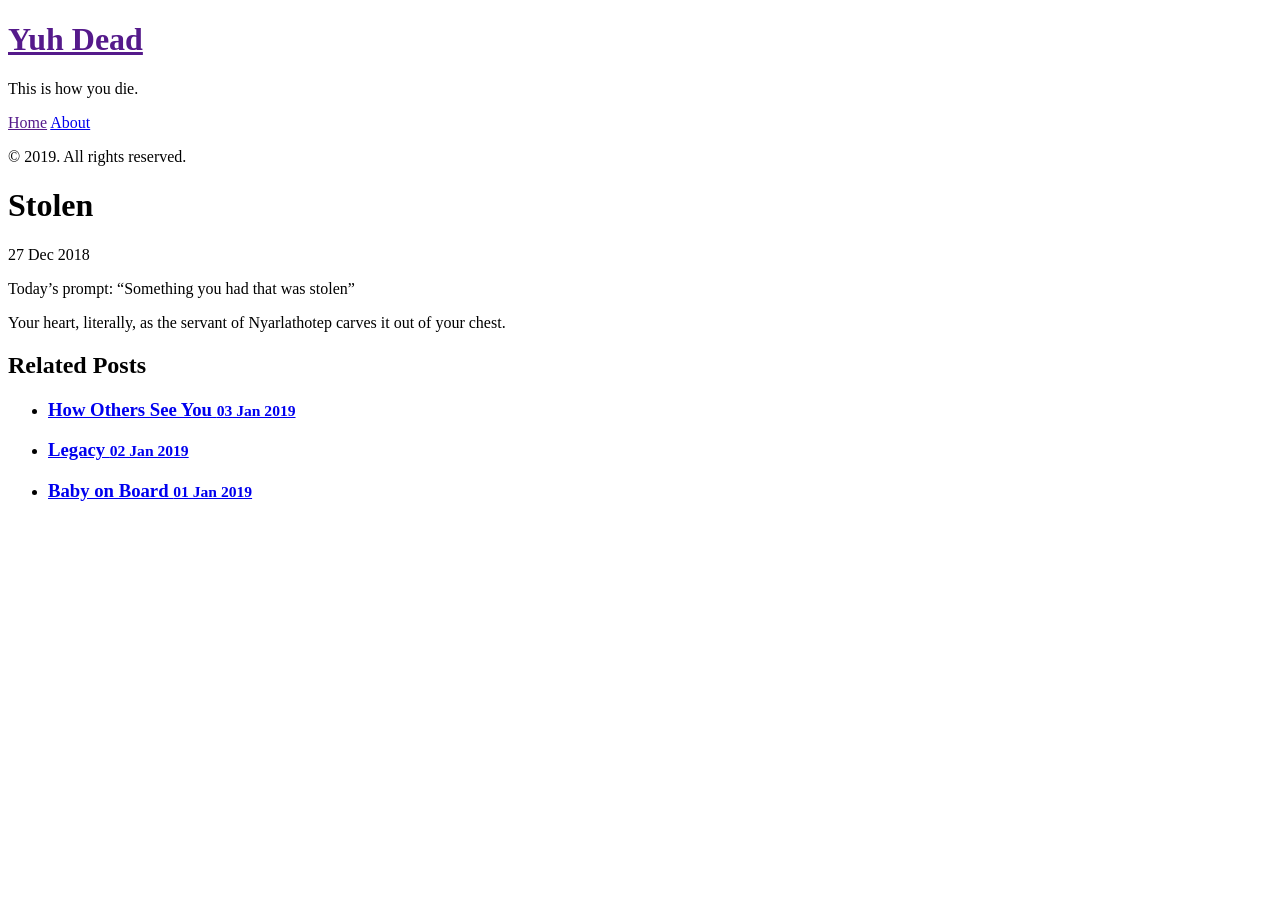
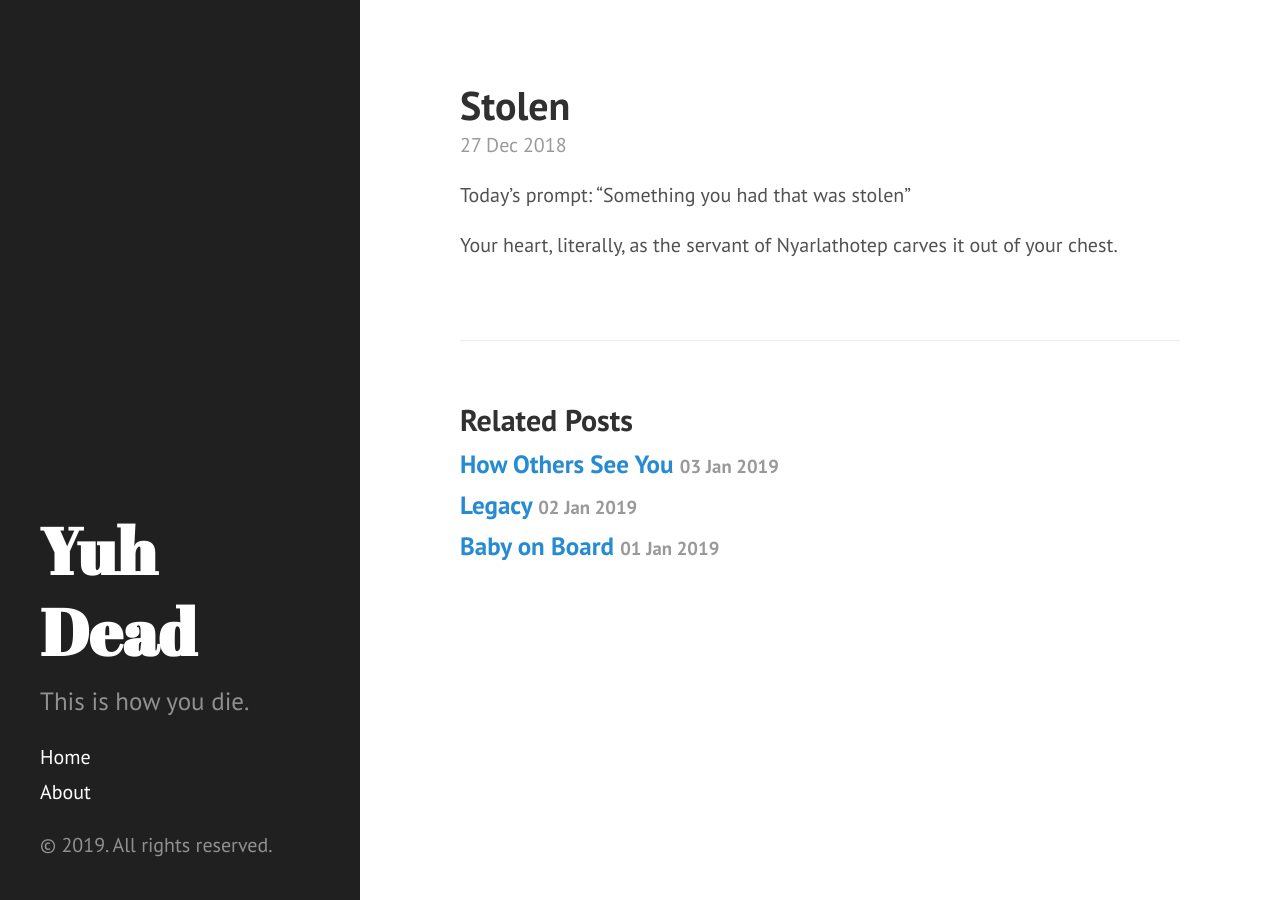
Before and after one commit to LoraV/LoraV.github.io, a Jekyll site: the page built from _posts/2018-12-27-stolen.markdown, in a window 1280 px wide. Built offline with Jekyll 4.4.1, drawn with Linux system fonts in a browser that asks for light colours.

Commit message:
attempted fix for layout issue on linked pages

```diff
--- a/_config.yml
+++ b/_config.yml
@@ -10,7 +10,7 @@
 tagline:          'This is how you die.'
 description:      'This is how you die.'
 url:              https://lorav.github.io
-baseurl:          /
+baseurl:
 
 author:
   name:           'Lora Volkert'
--- a/_includes/head.html
+++ b/_includes/head.html
@@ -15,9 +15,9 @@
   </title>
 
   <!-- CSS -->
-  <link rel="stylesheet" href="{{ site.baseurl }}public/css/poole.css">
-  <link rel="stylesheet" href="{{ site.baseurl }}public/css/syntax.css">
-  <link rel="stylesheet" href="{{ site.baseurl }}public/css/hyde.css">
+  <link rel="stylesheet" href="{{ site.baseurl }}/public/css/poole.css">
+  <link rel="stylesheet" href="{{ site.baseurl }}/public/css/syntax.css">
+  <link rel="stylesheet" href="{{ site.baseurl }}/public/css/hyde.css">
   <link rel="stylesheet" href="http://fonts.googleapis.com/css?family=PT+Sans:400,400italic,700|Abril+Fatface">
 
   <!-- Icons -->
```
